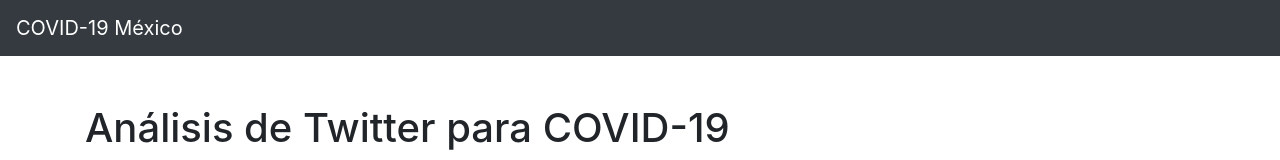
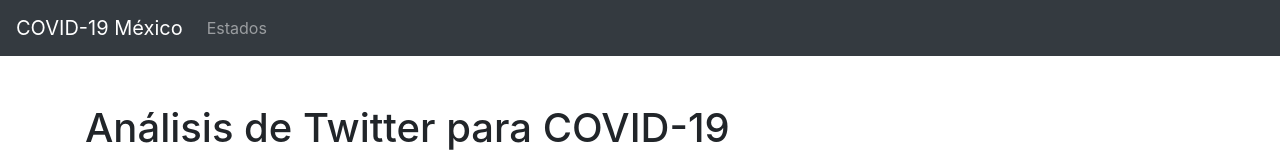
Before and after one commit to jgermanob/Mexico-COVID19, a React (Create React App) app: page / in a window 1280 px wide. Shown: the top 160 px of the page. Built offline with nearby package versions, Linux system fonts and the light colour scheme.

Commit message:
Se añaden links a las paginas en el navbar

```diff
--- a/src/NavBar.js
+++ b/src/NavBar.js
@@ -1,6 +1,7 @@
 import React from 'react';
 import Nav from 'react-bootstrap/Nav';
 import Navbar from 'react-bootstrap/Navbar';
+import {Link} from 'react-router-dom';
 
 
 class NavBar extends React.Component{
@@ -10,10 +11,11 @@
     return(
 
       <Navbar collapseOnSelect expand="lg" bg="dark" variant="dark">
-        <Navbar.Brand href="#">COVID-19 México</Navbar.Brand>
+        <Navbar.Brand href="/">COVID-19 México</Navbar.Brand>
         <Navbar.Toggle aria-controls="responsive-navbar-nav" />
           <Navbar.Collapse id="responsive-navbar-nav">
             <Nav className="mr-auto">
+                <Nav.Link href='/estados'>Estados</Nav.Link>
             </Nav>
             <Nav>
               {/*
```
